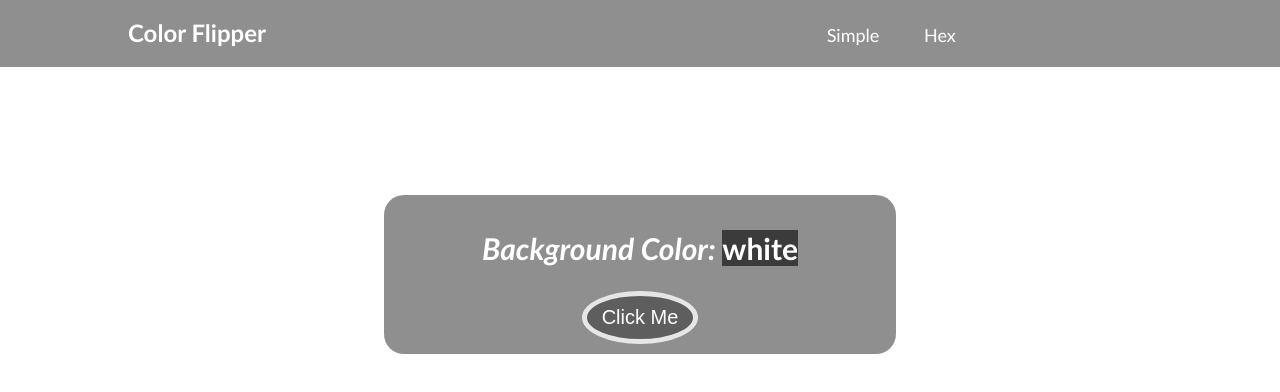
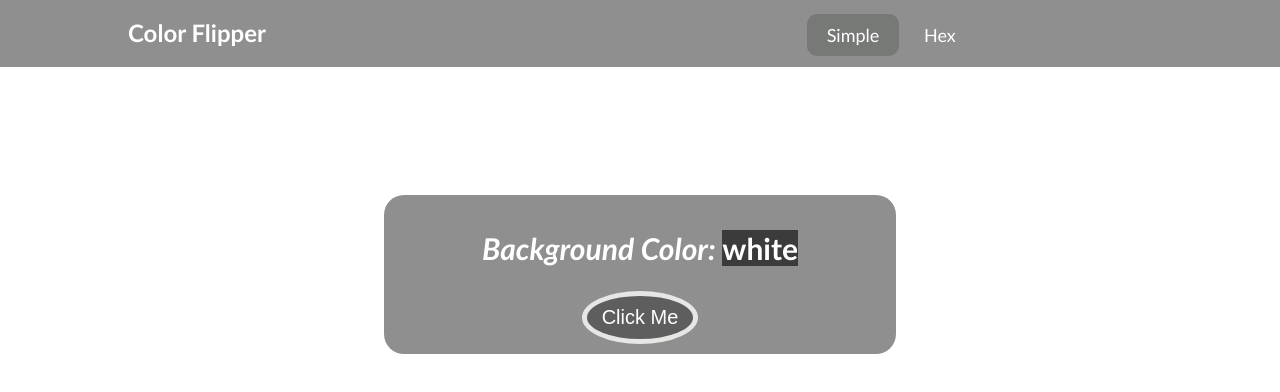
Before and after one commit to whoplaros/Color-Flipper, a plain HTML site: page index.html in a window 1280 px wide. Drawn offline with Linux system fonts and the light colour scheme.

Commit message:
nav bar changes

```diff
--- a/index.html
+++ b/index.html
@@ -14,7 +14,7 @@
 				<h4>Color Flipper</h4>
 				<ul class="nav-links">
 					<li>
-						<a href="index.html">Simple</a>
+						<a href="index.html" class="active">Simple</a>
 					</li>
 					<li>
 						<a href="hex.html">Hex</a>
--- a/styles.css
+++ b/styles.css
@@ -34,7 +34,12 @@ h4 {
 	text-decoration: none;
 	border-radius: 10px;
 }
-
+nav a:hover {
+	color: #6141ac;
+}
+.active {
+	background-color: rgba(56, 57, 56, 0.264);
+}
 li {
 	display: inline-block;
 }
```
Also changed, not shown: hex.html (+1 -1 lines).
